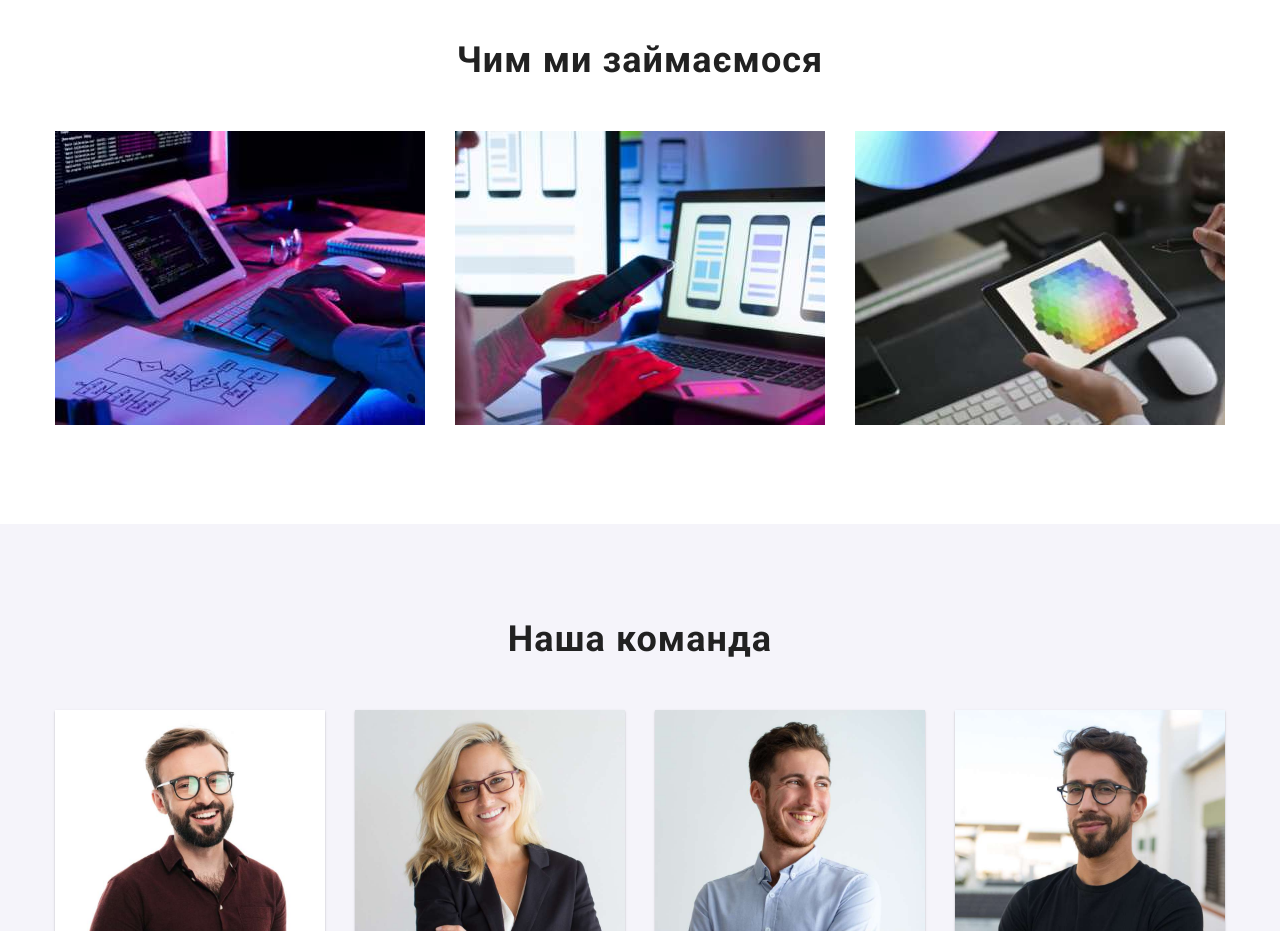
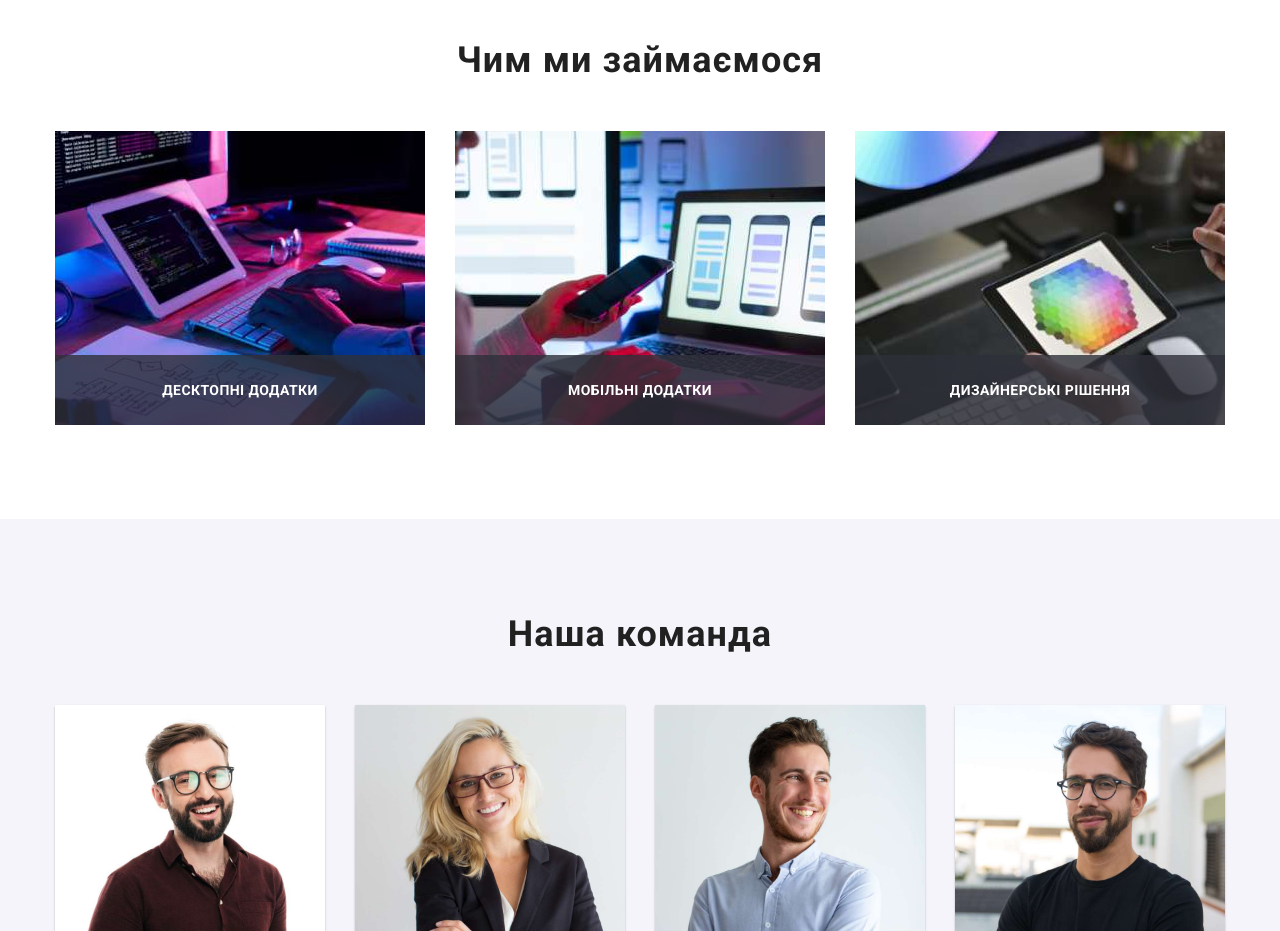
Before and after one commit to SAV15/goit-markup-hw-05, a plain HTML site: page index.html in a window 1280 px wide. Shown: the part 1080-2011 px from the top of the page. Drawn offline with nearby package versions, Linux system fonts and the light colour scheme.

Commit message:
add one more overlay

```diff
--- a/css/styles.css
+++ b/css/styles.css
@@ -255,6 +255,30 @@ header {
 
 .img-what-we-do{
     width: 370px;
+    height: 294px;
+    position: relative;
+}
+
+.what-we-do-overlay{
+    position: absolute;
+    bottom: 0;
+    left: 0;
+    width: 100%;
+    height: 70px;
+    padding: 27px;
+    background-color: rgba(47, 48, 58, 0.8);
+    color: var(--white);
+}
+
+.what-we-do-overlay-title{
+    font-family: 'Roboto';
+    font-style: normal;
+    font-weight: 700;
+    font-size: 14px;
+    line-height: 1.17;
+    text-align: center;
+    letter-spacing: 0.03em;
+    text-transform: uppercase;
 }
 
 .our-team{
@@ -459,7 +483,7 @@ header {
     padding: 62px 24px;
     background-color: var(--overlay);
     transform: translatey(101%);
-    transition: transform 250ms ease;
+    transition: transform 250ms cubic-bezier(0.4, 0, 0.2, 1);
 }
 
 .project-overlay>p {
--- a/index.html
+++ b/index.html
@@ -97,9 +97,24 @@
             <div class="container">
                 <h2 class="section-title">Чим ми займаємося</h2>
                 <ul class="imges-what-we-do">
-                    <li><img src="./images/koduvanya-po-algorytmu.jpg" alt="кодування по алгоритму" class="img-what-we-do"></li>
-                    <li><img src="./images/vybir-disaynu.jpg" alt="вибір дизайну" class="img-what-we-do"></li>
-                    <li><img src="./images/pidbir-palitry-kolyoru.jpg" alt="підбір палітри кольору" class="img-what-we-do"></li>
+                    <li class="img-what-we-do">
+                        <img src="./images/koduvanya-po-algorytmu.jpg" alt="кодування по алгоритму">
+                        <div class="what-we-do-overlay">
+                            <p class="what-we-do-overlay-title">Десктопні додатки</p>
+                        </div>
+                    </li>
+                    <li class="img-what-we-do">
+                        <img src="./images/vybir-disaynu.jpg" alt="вибір дизайну">
+                        <div class="what-we-do-overlay">
+                            <p class="what-we-do-overlay-title">Мобільні додатки</p>
+                        </div>
+                    </li>
+                    <li class="img-what-we-do">
+                        <img src="./images/pidbir-palitry-kolyoru.jpg" alt="підбір палітри кольору">
+                        <div class="what-we-do-overlay">
+                            <p class="what-we-do-overlay-title">Дизайнерські рішення</p>
+                        </div>
+                    </li>
                 </ul>
             </div>
         </section>
```
